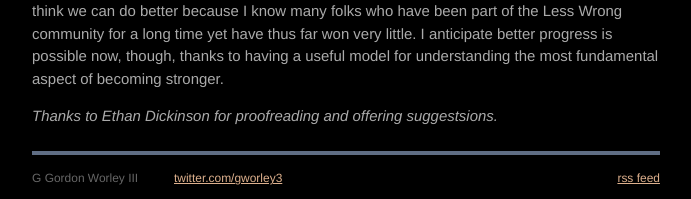
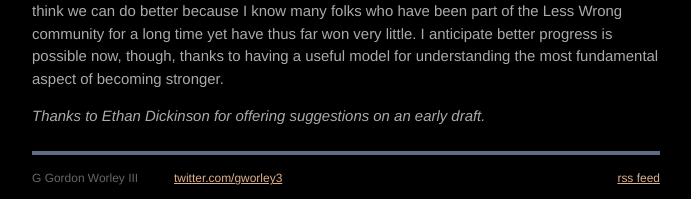
Before and after one commit to gworley3/gworley3.github.io, a Jekyll site: the page built from _posts/2014-12-16-understanding-agency.markdown, in a window 1280 px wide and 900 px high, scrolled down 1566 px. Shown: the part 698-897 px from the top of the window, without its empty margins (294-985 px from the left). Built offline with Jekyll 4.4.1, drawn with Linux system fonts in a browser that asks for light colours; Markdown is read by kramdown in place of the engine named in the settings.

Commit message:
Update thanks

```diff
--- a/_posts/2014-12-16-understanding-agency.markdown
+++ b/_posts/2014-12-16-understanding-agency.markdown
@@ -35,4 +35,4 @@ Perhaps unsurprisingly, agency is the thing you need to make the world what you
 
 The challenge now is to find ways of helping people constructively develop. I think we have already made some good strides here with comfort zone expansion exercises and framing rationality as the skills that help you better optimize the world for what you value, but I also think we can do better because I know many folks who have been part of the Less Wrong community for a long time yet have thus far won very little. I anticipate better progress is possible now, though, thanks to having a useful model for understanding the most fundamental aspect of becoming stronger.
 
-*Thanks to Ethan Dickinson for proofreading and offering suggestsions.*
+*Thanks to Ethan Dickinson for offering suggestions on an early draft.*
```
